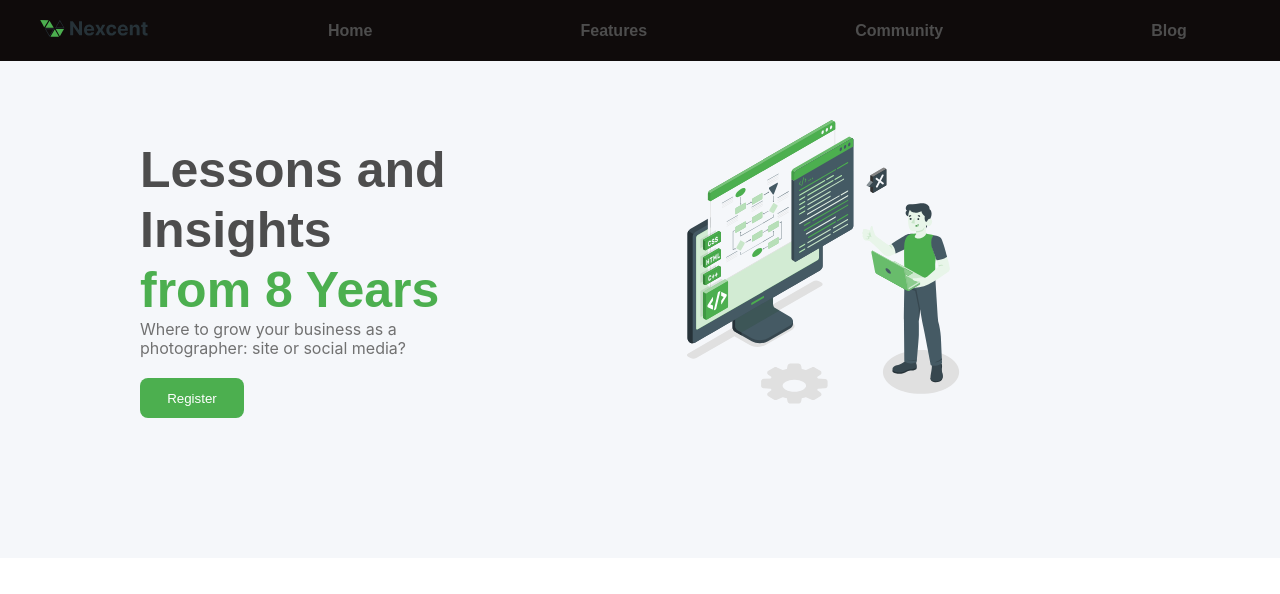
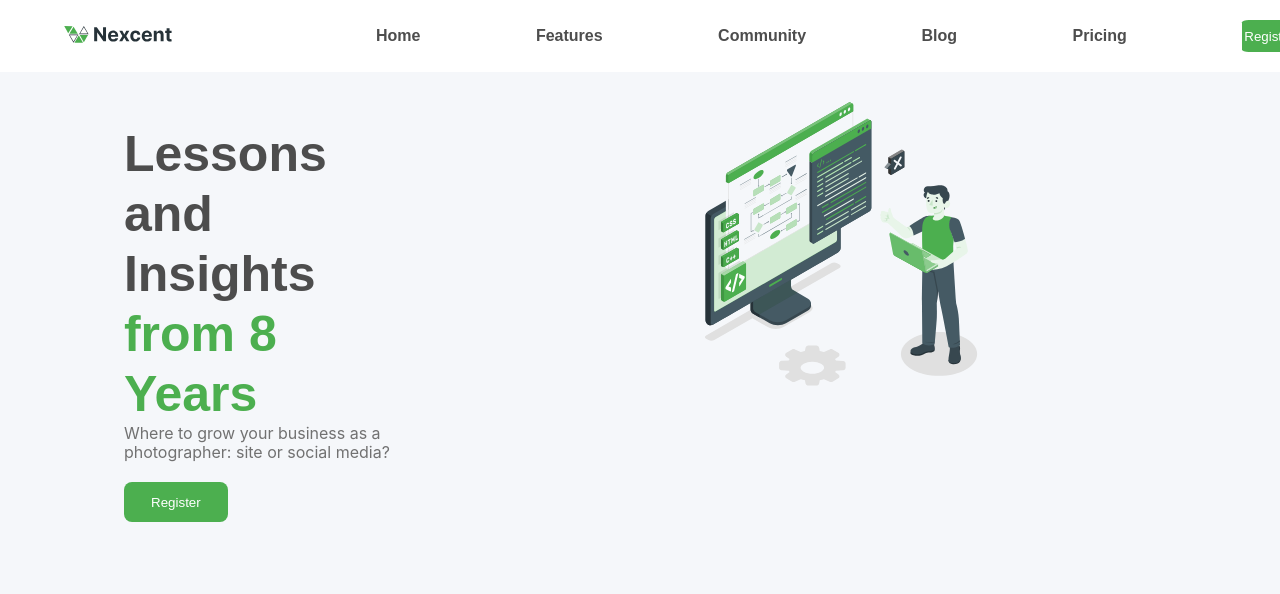
Before and after one commit to PoojanaSuresh-30/nexcent, a React (Create React App) app: page / in a window 1280 px wide. Shown: the top 594 px of the page. Built offline with nearby package versions, Linux system fonts and the light colour scheme.

Commit message:
Auto Update

```diff
--- a/src/components/Home.css
+++ b/src/components/Home.css
@@ -1,8 +1,8 @@
 *
 {
      box-sizing: border-box;
-    margin: 0;
-    padding: 0px;
+    margin: 0%;
+    padding: 0%;
 }
 
 .home
@@ -17,13 +17,13 @@
     display: flex;
     /* justify-content: center;
     align-items: center; */
-    gap: 25vh;
-    padding: 15vh;
+    gap: 25%;
+    padding: 8%;
 }
 
  .home .hero .hero1
 {
-    padding: 20px;
+    padding: 2%;
     justify-content: flex-start;
 }
 
@@ -89,7 +89,7 @@ color: #FFFFFF;
 }
 
 .clientlist ul{
-    padding: 50px;
+    padding: 5%;
     list-style-type: none;
     display: flex;
     justify-content: space-between;
--- a/src/components/Navbar.css
+++ b/src/components/Navbar.css
@@ -7,37 +7,45 @@
 
 .navbar
 {
-    top: 0px;
+    top: 0%;
     position: fixed;
        display: flex;
     justify-content: space-between;
     align-items: center;
-    background-color: #0f0b0b;
+    background-color: #ffffff;
+    width: 100%;
 }
+
 
 
 .navbar .logo
 {
-    padding: 20px 20px 20px 5vh;
-    margin-right: 20vh;
+    padding: 2% 30% 2% 5%;
+
 }
  .navbar  ul
 {
     list-style-type:none;
+    width: 100%;
    display: flex;
-    justify-content: right;
+    justify-content: center;
     align-items: center;
+    gap: 30%;
 
+}
+.navbar .links
+{
+    padding-right: 18%;
+    /* padding-top: 2%;      */
 }
 
 
  .navbar  ul li a{
      display: flex;
-    justify-content: right;
-    width: fit-content;
-    align-items: right;
+     width: 100%;
+    justify-content: center;
+    align-items: center;
     text-decoration: none;
-     margin:0px 13rem 0px 0px;
     font-size: 16px;
     font-weight: 600;
     font-family: Arial, Helvetica, sans-serif;
@@ -53,7 +61,7 @@
     color: #ffffff;
     border: none;
     width:12vh;
-    border-radius: 8px;
+    border-radius: 7%;
     height: 4vh;
     transition: 0.2s;
 }
@@ -62,7 +70,7 @@
  }
 
 
- @media (orientation: portrait) and (max-width:1300)
+ @media (orientation: portrait) and (max-width:375)
 
  {
 
@@ -75,4 +83,10 @@
     align-items: center;
     background-color: #792323;
 }
+
+.navbar .logo
+{
+    padding: 0px;
+
+}
  }
```
Also changed, not shown: src/components/Navbar.jsx (+5 -2 lines).
